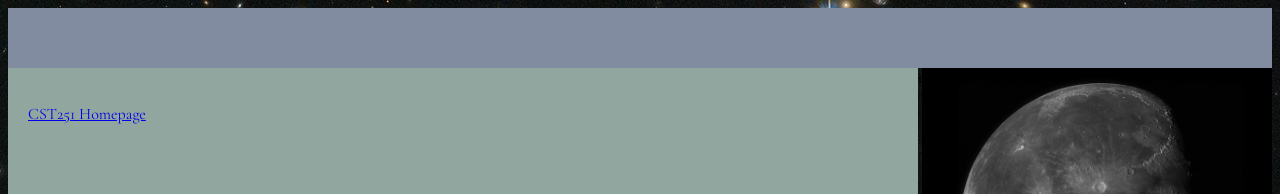
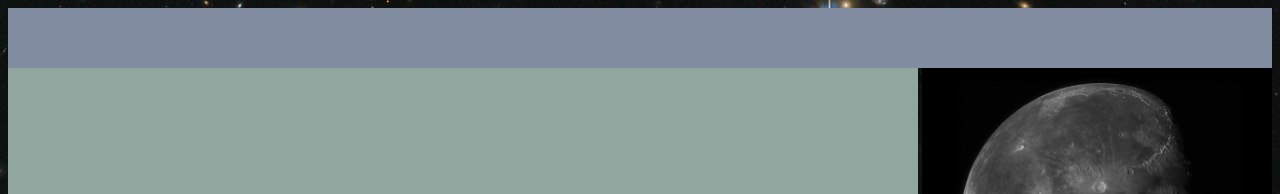
Before and after one commit to ranaya18/cst251, a plain HTML site: page Hubble/index.html in a window 1280 px wide. Shown: the top 194 px of the page. Drawn offline with nearby package versions, Linux system fonts and the light colour scheme; files whose address does not match are found by name.

Commit message:
hubble.com

```diff
--- a/Hubble/index.html
+++ b/Hubble/index.html
@@ -17,7 +17,7 @@
     <section>
       <nav>
         <ul>
-          <li><a href="../index.html">CST251 Homepage</a></li>
+          <!---<li><a href="../index.html">CST251 Homepage</a></li>--->
         </ul>
       </nav>
 
```
